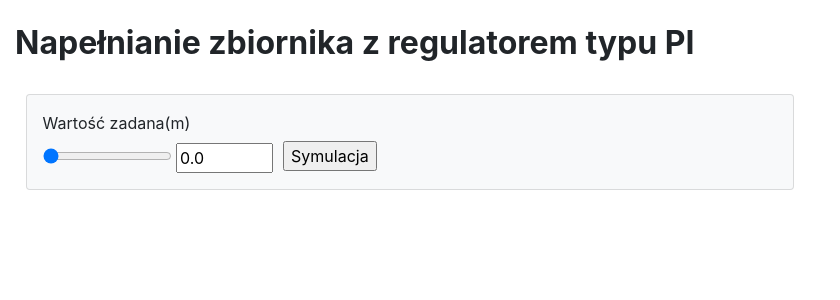
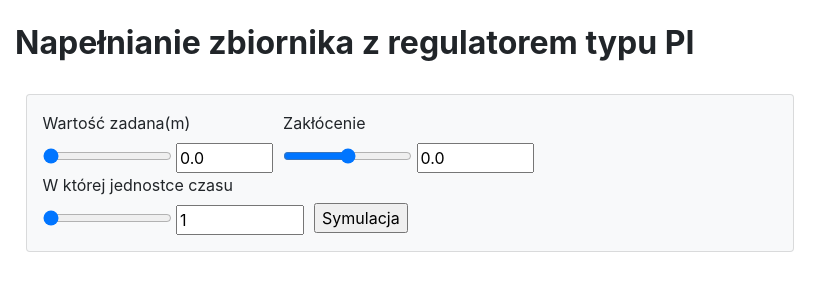
Before and after one commit to Szynaman123/ISS_PROJECT, a Flask app: page /p_reg in a window 1280 px wide. Shown: the part 72-372 px from the top of the page, without its empty margins (0-840 px from the left). Run offline with Flask 2, Linux system fonts and the light colour scheme; parts of the project's set-up code (start-up, migrations or seed data) failed here and were passed over; some libraries are stand-ins or nearby versions.

Commit message:
first commit

```diff
--- a/main.py
+++ b/main.py
@@ -1,5 +1,6 @@
 import math
-
+import skfuzzy as fuzz
+from skfuzzy import control as ctrl
 from flask import Flask, send_file, render_template
 from flask_bootstrap import Bootstrap
 from flask_nav import Nav
@@ -21,7 +22,7 @@ nav = Nav()
 nav.register_element('top', topbar)
 
 # CONSTANTS
-T = 3600  # [s]
+T = 360  # [s]
 Tp = 0.1  # [s]
 A = 1.5  # [m]
 B = 0.035  # [m^3/s]
@@ -37,6 +38,7 @@ N = int(T/Tp) + 1
 # TABLES
 U = [0.0]    # zmienne do zaworu regulacyjnego
 e = [0.0]
+ce = [0.0]
 h = [0.0]
 q_in = [0.08]
 q_out = [0.0]
@@ -53,7 +55,144 @@ c_2 = [0.12]
 c = [0.5]
 q_in_1 = [0.025]
 q_in_2 = [0.025]
+przedzialy_uchyb=[[-1.0,-1.0,-0.5],[-1.0,-0.5,0],[-0.5,0,0.5],[0,0.5,1.0],[0.5,1.0,1.0]]
+przedzialy_c_uchyb=[[-2.0,-2.0,-1.0],[-2.0,-1.0,0],[-1.0,0,1.0],[0,1.0,2.0],[1.0,2.0,2.0]]
+przedzialy=[[0,0,1.25],[0,1.25,2.5],[1.25,2.5,3.75],[2.5,3.75,5.0],[3.75,5.0,5.0]]
+mu_e=[]
+mu_ce=[]
+mu_przedzialy=[]
+table=[ [0, 0, 0, 1, 2],
+        [0, 0, 1, 2, 3],
+        [0,	1, 2, 3, 4],
+        [1,	2, 3, 4, 4],
+        [2,	3, 4, 4, 4]]
 
+
+def fuzzy(e,ce):
+    for i in range(len(przedzialy_uchyb)):
+        if e >= przedzialy_uchyb[i][0] and e <= przedzialy_uchyb[i][2]:
+            x=(przedzialy_uchyb[i][2]-e)/(przedzialy_uchyb[i][2]-przedzialy_uchyb[i][1])
+            y=(e-przedzialy_uchyb[i+1][0])/(przedzialy_uchyb[i+1][1]-przedzialy_uchyb[i+1][0])
+            mu_e.append({"value":x,"index":i})
+            mu_e.append({"value":y,"index":i+1})
+            break
+    for i in range(len(przedzialy_c_uchyb)):
+        if ce >= przedzialy_c_uchyb[i][0] and ce <= przedzialy_c_uchyb[i][2]:
+            x=(przedzialy_c_uchyb[i][2]-ce)/(przedzialy_c_uchyb[i][2]-przedzialy_c_uchyb[i][1])
+            y=(ce-przedzialy_c_uchyb[i+1][0])/(przedzialy_c_uchyb[i+1][1]-przedzialy_c_uchyb[i+1][0])
+            mu_ce.append({"value":x,"index":i})
+            mu_ce.append({"value":y,"index":i+1})
+            break
+    r_1 = min(mu_e[0]["value"],mu_ce[0]["value"])
+    r_2 = min(mu_e[1]["value"],mu_ce[0]["value"])
+    r_3 = min(mu_e[0]["value"],mu_ce[1]["value"])
+    r_4 = min(mu_e[1]["value"],mu_ce[1]["value"])
+
+
+    mu_przedzialy.append({"value":r_1,"index":table[mu_e[0]["index"]][mu_ce[0]["index"]]})
+    mu_przedzialy.append({"value":r_2,"index":table[mu_e[1]["index"]][mu_ce[0]["index"]]})
+    mu_przedzialy.append({"value":r_3,"index":table[mu_e[0]["index"]][mu_ce[1]["index"]]})
+    mu_przedzialy.append({"value":r_4,"index":table[mu_e[1]["index"]][mu_ce[1]["index"]]})
+
+    for i in range(len(mu_przedzialy)-1):
+        if mu_przedzialy[i]["index"]==mu_przedzialy[i+1]["index"]:
+            var=max(mu_przedzialy[i]["value"],mu_przedzialy[i+1]["value"])
+            mu_przedzialy[i]["value"]=var
+            mu_przedzialy[i+1]["value"]=var
+    max_u=mu_przedzialy[0]
+    for  i in range(len(mu_przedzialy)):
+        if mu_przedzialy[i]["value"]>max_u["value"]:
+            max_u=mu_przedzialy[i]
+
+    y_max=(przedzialy[max_u["index"]][2]-przedzialy[max_u["index"]][1])*(1-max_u["value"])+przedzialy[max_u["index"]][1]
+    y_min=max(przedzialy[max_u["index"]][1]-((przedzialy[max_u["index"]][1]-przedzialy[max_u["index"]][0])*(1-max_u["value"])),0)
+    if max_u["index"]==4:
+        u=y_min
+    else:
+        u=(y_max+y_min)/2
+    return u
+
+
+
+# e_pred = ctrl.Antecedent(np.arange(-1, 1, 0.0001), 'e')
+# ce_pred = ctrl.Antecedent(np.arange(-2, 2, 0.0001), 'ce')
+# u_in_pred = ctrl.Consequent(np.arange(0, 5.01, 0.0001), 'U')
+# e_pred.automf(3)
+# ce_pred.automf(3)
+# u_in_pred.automf(3)
+# # u_in_pred['poor'] = fuzz.trimf(u_in_pred.universe, [0, 0, 1.5])
+# # u_in_pred['mediocre'] = fuzz.trimf(u_in_pred.universe, [0, 1.5, 2.5])
+# # u_in_pred['average'] = fuzz.trimf(u_in_pred.universe, [1.5, 2.5, 3.5])
+# # u_in_pred['decent'] = fuzz.trimf(u_in_pred.universe, [2.5, 3.5, 5])
+# # u_in_pred['good'] = fuzz.trimf(u_in_pred.universe, [3.5, 5 , 5 ])
+# rule1 = ctrl.Rule(e_pred['poor'] | ce_pred['poor'], u_in_pred['poor'])
+# # rule2 = ctrl.Rule(e_pred['poor'] | ce_pred['mediocre'], u_in_pred['poor'])
+# rule3 = ctrl.Rule(e_pred['poor'] | ce_pred['average'], u_in_pred['poor'])
+# # rule4 = ctrl.Rule(e_pred['poor'] | ce_pred['decent'], u_in_pred['mediocre'])
+# rule5 = ctrl.Rule(e_pred['poor'] | ce_pred['good'], u_in_pred['average'])
+#
+# # rule6 = ctrl.Rule(e_pred['mediocre'] | ce_pred['poor'], u_in_pred['poor'])
+# # rule7 = ctrl.Rule(e_pred['mediocre'] | ce_pred['mediocre'], u_in_pred['poor'])
+# # rule8 = ctrl.Rule(e_pred['mediocre'] | ce_pred['average'], u_in_pred['mediocre'])
+# # rule9 = ctrl.Rule(e_pred['mediocre'] | ce_pred['decent'], u_in_pred['average'])
+# # rule10 = ctrl.Rule(e_pred['mediocre'] | ce_pred['good'], u_in_pred['decent'])
+#
+# rule11 = ctrl.Rule(e_pred['average'] | ce_pred['poor'], u_in_pred['poor'])
+# # rule12 = ctrl.Rule(e_pred['average'] | ce_pred['mediocre'], u_in_pred['mediocre'])
+# rule13 = ctrl.Rule(e_pred['average'] | ce_pred['average'], u_in_pred['average'])
+# # rule14 = ctrl.Rule(e_pred['average'] | ce_pred['decent'], u_in_pred['decent'])
+# rule15 = ctrl.Rule(e_pred['average'] | ce_pred['good'], u_in_pred['good'])
+#
+# # rule16 = ctrl.Rule(e_pred['decent'] | ce_pred['poor'], u_in_pred['mediocre'])
+# # rule17 = ctrl.Rule(e_pred['decent'] | ce_pred['mediocre'], u_in_pred['average'])
+# # rule18 = ctrl.Rule(e_pred['decent'] | ce_pred['average'], u_in_pred['decent'])
+# # rule19 = ctrl.Rule(e_pred['decent'] | ce_pred['decent'], u_in_pred['good'])
+# # rule20 = ctrl.Rule(e_pred['decent'] | ce_pred['good'], u_in_pred['good'])
+#
+# rule21 = ctrl.Rule(e_pred['good'] | ce_pred['poor'], u_in_pred['average'])
+# # rule22 = ctrl.Rule(e_pred['good'] | ce_pred['mediocre'], u_in_pred['decent'])
+# rule23 = ctrl.Rule(e_pred['good'] | ce_pred['average'], u_in_pred['good'])
+# # rule24 = ctrl.Rule(e_pred['good'] | ce_pred['decent'], u_in_pred['good'])
+# rule25 = ctrl.Rule(e_pred['good'] | ce_pred['good'], u_in_pred['good'])
+# u_in_ctrl = ctrl.ControlSystem([rule1, rule3,rule5,rule11,
+#                                 rule13,  rule15,rule21,  rule23,rule25])
+# # u_in_ctrl = ctrl.ControlSystem([rule1, rule2, rule3,rule4,rule5, rule6, rule7,rule8,rule9, rule10, rule11,rule12,
+# #                                 rule13, rule14, rule15,rule16,rule17, rule18, rule19,rule20,rule21, rule22, rule23,rule24,rule25])
+# u_in = ctrl.ControlSystemSimulation(u_in_ctrl)
+#
+# u_in.input['e'] = 0.99
+# u_in.input['ce'] =1.99
+#
+# u_in.compute()
+# print(u_in.output['U'])
+# u_in_pred.view(sim=u_in)
+
+# quality = ctrl.Antecedent(np.arange(-1.0, 1.0, 0.5), 'quality')
+# service = ctrl.Antecedent(np.arange(-2.0, 2.0, 0.5), 'service')
+# tip = ctrl.Consequent(np.arange(0.0, 5.5, 0.5), 'tip')
+
+# Auto-membership function population is possible with .automf(3, 5, or 7)
+# quality.automf(3)
+# service.automf(3)
+
+# Custom membership functions can be built interactively with a familiar,
+# Pythonic API
+# tip['poor'] = fuzz.trimf(tip.universe, [0, 0, 2.5])
+# tip['average'] = fuzz.trimf(tip.universe, [0, 2.5, 5])
+# tip['good'] = fuzz.trimf(tip.universe, [2.5, 5, 5])
+# rule1 = ctrl.Rule(quality['poor'] | service['poor'], tip['poor'])
+# rule2 = ctrl.Rule(service['average'], tip['average'])
+# rule3 = ctrl.Rule(service['good'] | quality['good'], tip['good'])
+# tipping_ctrl = ctrl.ControlSystem([rule1, rule2, rule3])
+# tipping = ctrl.ControlSystemSimulation(tipping_ctrl)
+# tipping.input['quality'] = 0.3
+# tipping.input['service'] = 0.1
+
+# Crunch the numbers
+# tipping.compute()
+# print (tipping.output['tip'])
+# tip.view(sim=tipping)
+# plt.show()
 
 def refresh_tables():
     global U,e,h,q_in,q_out,t,q_in_1, q_in_2, u_pi_1, u_pi_2, e_1, e_2, V, c_1, c_2, c
@@ -90,28 +229,72 @@ def reg_pi(reg_list, e_list):
     reg_list.append(max(min(kp * (e_list[-1] + Tp * sum(e_list) / Ti), u_max), u_min))
     return reg_list
 
-def p_regulator(hsp):
+def p_regulator(hsp,dist,dist_time):
     global U, e, h, q_in, q_out, t
+    dist_in = True
+    if dist < 0.0:
+        dist_in= False
     refresh_tables()
     print("do")
+    print(dist_time)
     for n in range(1, N):
-        t.append(n * Tp)
-        e.append(hsp-h[n-1])
-        U=reg_pi(U,e)
-        q_in.append(q_in[n - 1])
-        h.append(min(max(Tp * (U[n-1] - q_out[n - 1]) / A + h[n-1], h_min), h_max))
+        if n >= (dist_time*10) and dist != 0.0:
+            t.append(n * Tp)
+            e.append(hsp - h[n - 1])
+            U = reg_pi(U, e)
+            if dist_in:
+                U[-1] += dist
+            q_in.append(q_in[n - 1])
 
-        q_out.append(B * sqrt(h[n - 1]))
+            h.append(min(max(Tp * (U[n - 1] - q_out[n - 1]) / A + h[n - 1], h_min), h_max))
+            if not dist_in:
+                q_out.append((B * sqrt(h[n - 1]))+abs(dist))
+            else:
+                q_out.append(B * sqrt(h[n - 1]))
+        else:
+            t.append(n * Tp)
+            e.append(hsp-h[n-1])
+            U=reg_pi(U,e)
+            q_in.append(q_in[n - 1])
+            h.append(min(max(Tp * (U[n-1] - q_out[n - 1]) / A + h[n-1], h_min), h_max))
+
+            q_out.append(B * sqrt(h[n - 1]))
     print("finish")
+
+
+
+
 
 def mixing(hsp):
     global U, e, h, q_in, q_out, t, q_in_1, q_in_2, u_pi_1, u_pi_2
+    refresh_tables()
+    csp=hsp
+    print("do")
+    for n in range(1, N):
+        print(n)
+        t.append(n * Tp)
+        e.append(csp-c[n-1])
+        ce.append(e[n]-e[n-1])
+        u_pi_1 = reg_pi(u_pi_1, e_1)
+        u_pi_2 = reg_pi(u_pi_2, e_2)
+        V.append(min(max((q_in_1[n - 1] + q_in_2[n - 1] - q_out[n - 1]) * Tp + V[n - 1], V_min), V_max))
+        q_in_1.append(fuzzy(e[n],ce[n]))
+        q_in_2.append(q_in_2[n - 1])
+        h.append(min(max(Tp * (q_in_1[n - 1] + q_in_2[n - 1] - q_out[n - 1]) / A + h[n - 1], h_min), h_max))
+        c.append((1.0 / V[n - 1]) * (q_in_1[n - 1] * (c_1[n - 1] - c[n - 1]) + (q_in_2[n - 1] * (c_2[n - 1] - c[n - 1]))) * Tp + c[n - 1])
+        c_1.append(c_1[n-1])
+        c_2.append(c_2[n-1])
+        q_out.append(B * sqrt(h[n - 1]))
+    print("finish")
+def reg_mixing(hsp):
+    global U, e, ce, h, q_in, q_out, t, q_in_1, q_in_2, u_pi_1, u_pi_2
     refresh_tables()
     csp=hsp
     for n in range(1, N):
 
         t.append(n * Tp)
         e.append(csp-c[n-1])
+        ce.append(e[n]-e[n-1])
         u_pi_1 = reg_pi(u_pi_1, e_1)
         u_pi_2 = reg_pi(u_pi_2, e_2)
         V.append(min(max((q_in_1[n - 1] + q_in_2[n - 1] - q_out[n - 1]) * Tp + V[n - 1], V_min), V_max))
@@ -123,19 +306,20 @@ def mixing(hsp):
         c_2.append(c_2[n-1])
         q_out.append(B * sqrt(h[n - 1]))
 
-
 app = Flask(__name__)
 
 @app.route('/no_regulator_execute',methods=['GET'])
 def no_regulator_execute():
     hsp = request.args.get('hsp')
     no_regulator(float(hsp))
-    return ("nothing")\
+    return ("nothing")
 
 @app.route('/p_regulator_execute',methods=['GET'])
 def p_regulator_execute():
     hsp = request.args.get('hsp')
-    p_regulator(float(hsp))
+    dist = request.args.get('dist')
+    dist_time = request.args.get('dist_time')
+    p_regulator(float(hsp),float(dist),int(dist_time))
     return ("nothing")
 
 @app.route('/mixing_execute',methods=['GET'])
@@ -186,7 +370,6 @@ def visualize():
     sns.lineplot(x = "Czas", y = "Wartość dopływu", data=i_plot.sample(1000), ax=ax[0,1] , color='y')
     o_sns=sns.lineplot(x = "Czas", y = "Natężenie odpływu", data=o_plot.sample(1000),  ax=ax[1,0], color='b')
     o_sns.set_yticks(np.arange(0.0,0.12,0.02))
-    print(e_plot.head(100))
     e_sns=sns.lineplot(x = "Czas", y = "Wartość uchybu", data=e_plot.sample(1000), ax=ax[1,1], color='g')
     e_sns.set_yticks(range(-5,6))
     fig.tight_layout()
@@ -214,7 +397,6 @@ def visualize_P():
     sns.lineplot(x = "Czas", y = "Wartość dopływu", data=i_plot.sample(1000), ax=ax[0,1] , color='y')
     o_sns=sns.lineplot(x = "Czas", y = "Natężenie odpływu", data=o_plot.sample(1000),  ax=ax[1,0], color='b')
     o_sns.set_yticks(np.arange(0.0,0.12,0.02))
-    print(e_plot.head(100))
     e_sns=sns.lineplot(x = "Czas", y = "Wartość uchybu", data=e_plot.sample(1000), ax=ax[1,1], color='g')
     e_sns.set_yticks(range(-5,6))
     fig.tight_layout()
@@ -247,7 +429,6 @@ def visualize_M():
     sns.lineplot(x = "Czas", y = "Objętość", data=v_plot.sample(1000), ax=ax[2,0] , color='y')
     o_sns=sns.lineplot(x = "Czas", y = "Natężenie odpływu", data=o_plot.sample(1000),  ax=ax[2,1], color='b')
     o_sns.set_yticks(np.arange(0.0,0.12,0.02))
-    print(e_plot.head(100))
     e_sns=sns.lineplot(x = "Czas", y = "Wartość uchybu", data=e_plot.sample(1000), ax=ax[3,0], color='g')
     fig.tight_layout()
 
@@ -260,4 +441,4 @@ def visualize_M():
 
 
 if __name__ == "__main__":
-    app.run(debug=True)
+    app.run(debug=False)
--- a/templates/p_regulator.html
+++ b/templates/p_regulator.html
@@ -28,6 +28,20 @@
                 <input type="number" name="amountInputIn" min="0.0" max="5.0" step="0.1" value="0.0" oninput="this.form.amountRangeIn.value=this.value" />
             </div>
         </div>
+          <div class="col-auto">
+          <div>
+                <label for="dist">Zakłócenie</label><br>
+                <input type="range" name="amountDistRangeIn" id="dist" min="-0.09" max="0.09" step="0.01" value="0.0" oninput="this.form.amountDistInputIn.value=this.value" />
+                <input type="number" name="amountDistInputIn" min="-0.09" max="0.09" step="0.01" value="0.0" oninput="this.form.amountDistRangeIn.value=this.value" />
+            </div>
+        </div>
+                    <div class="col-auto">
+          <div>
+                <label for="dist_time">W której jednostce czasu</label><br>
+                <input type="range" name="amountDistTimeRangeIn" id="dist_time" min="1.0" step="1.0" max="3599.0" value="1" oninput="this.form.amountDistTimeInputIn.value=this.value" />
+                <input type="number" name="amountDistTimeInputIn" min="1.0" step="1.0" max="3599.0" value="1" oninput="this.form.amountDistTimeRangeIn.value=this.value" />
+            </div>
+        </div>
           <div class="col-auto" style="margin-top:30px;">
                <input type = "button" id = "mybutton" value = "Symulacja" />
           </div>
@@ -43,12 +57,16 @@
      $(function() { $("#mybutton").click(function (event) {
          var result = null;
          var hsp = document.getElementById("d_name").value;
+         var dist= document.getElementById("dist").value;
+         var dist_time= document.getElementById("dist_time").value;
          var URL = "/p_regulator_execute";
          $.ajax({
             url: URL,
             type: 'get',
             data: {
-            "hsp":hsp
+            "hsp":hsp,
+            "dist":dist,
+            "dist_time":dist_time
             },
             dataType: 'html',
             async: false,
```
Also changed, not shown: static/plot.png.
